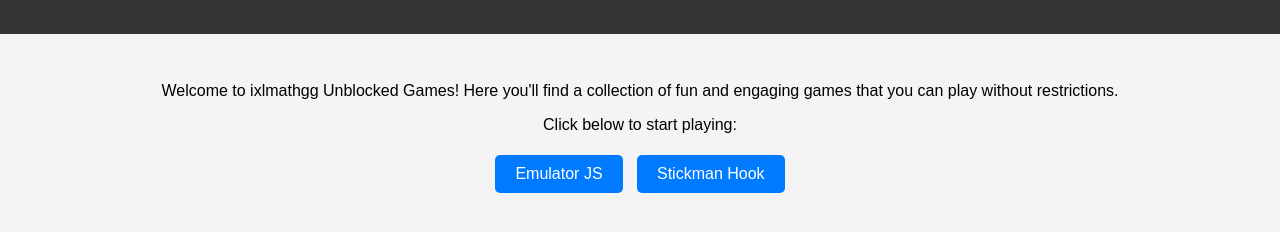
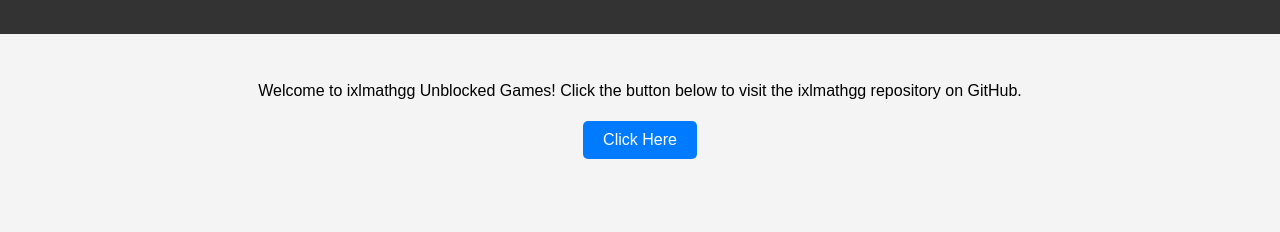
Before and after one commit to ixlmathgg/Kam-chat1.0, a plain HTML site: page index.html in a window 1280 px wide. Shown: the part 56-288 px from the top of the page. Drawn offline with Linux system fonts and the light colour scheme.

Commit message:
Update index.html

```diff
--- a/index.html
+++ b/index.html
@@ -43,10 +43,8 @@
         <h1>ixlmathgg Unblocked Games</h1>
     </header>
     <main>
-        <p>Welcome to ixlmathgg Unblocked Games! Here you'll find a collection of fun and engaging games that you can play without restrictions.</p>
-        <p>Click below to start playing:</p>
-        <a href="https://ixlmathgg.github.io/zebra" class="button">Emulator JS</a>
-        <a href="https://ixlmathgg.github.io/kitty" class="button">Stickman Hook</a>
+        <p>Welcome to ixlmathgg Unblocked Games! Click the button below to visit the ixlmathgg repository on GitHub.</p>
+        <a href="https://github.com/ixlmathgg/ixlmathgg" class="button">Click Here</a>
     </main>
 </body>
 </html>
```
